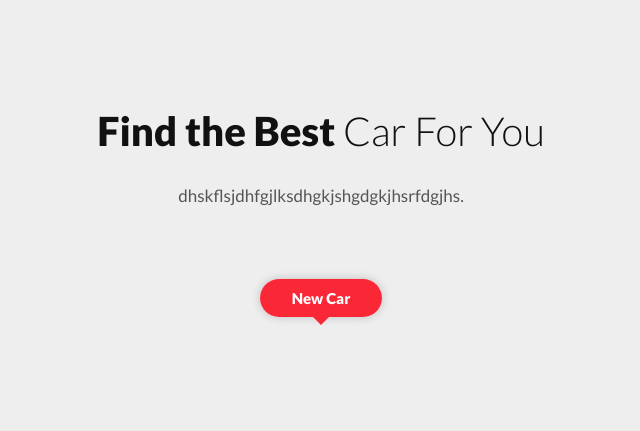
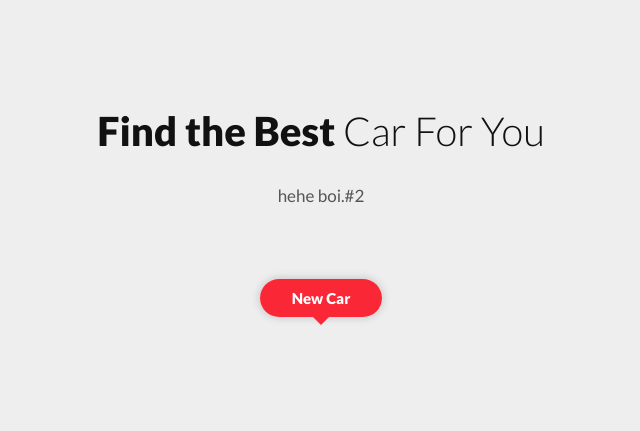
Before and after one commit to 7azmi/Online-Car-Rental, a PHP site: page / in a window 1280 px wide. Shown: the part 653-1084 px from the top of the page, without its empty margins (319-959 px from the left). Run offline with PHP 8.4, Linux system fonts and the light colour scheme; the visitor is signed in with stand-in values (Sample User, id 1); data that the repository does not hold is empty.

Commit message:
Update index.php

```diff
--- a/index.php
+++ b/index.php
@@ -68,7 +68,7 @@ error_reporting(0);
   <div class="container">
     <div class="section-header text-center">
       <h2>Find the Best <span>Car For You</span></h2>
-      <p>dhskflsjdhfgjlksdhgkjshgdgkjhsrfdgjhs.</p>
+      <p>hehe boi.#2</p>
     </div>
     <div class="row">
 
```
